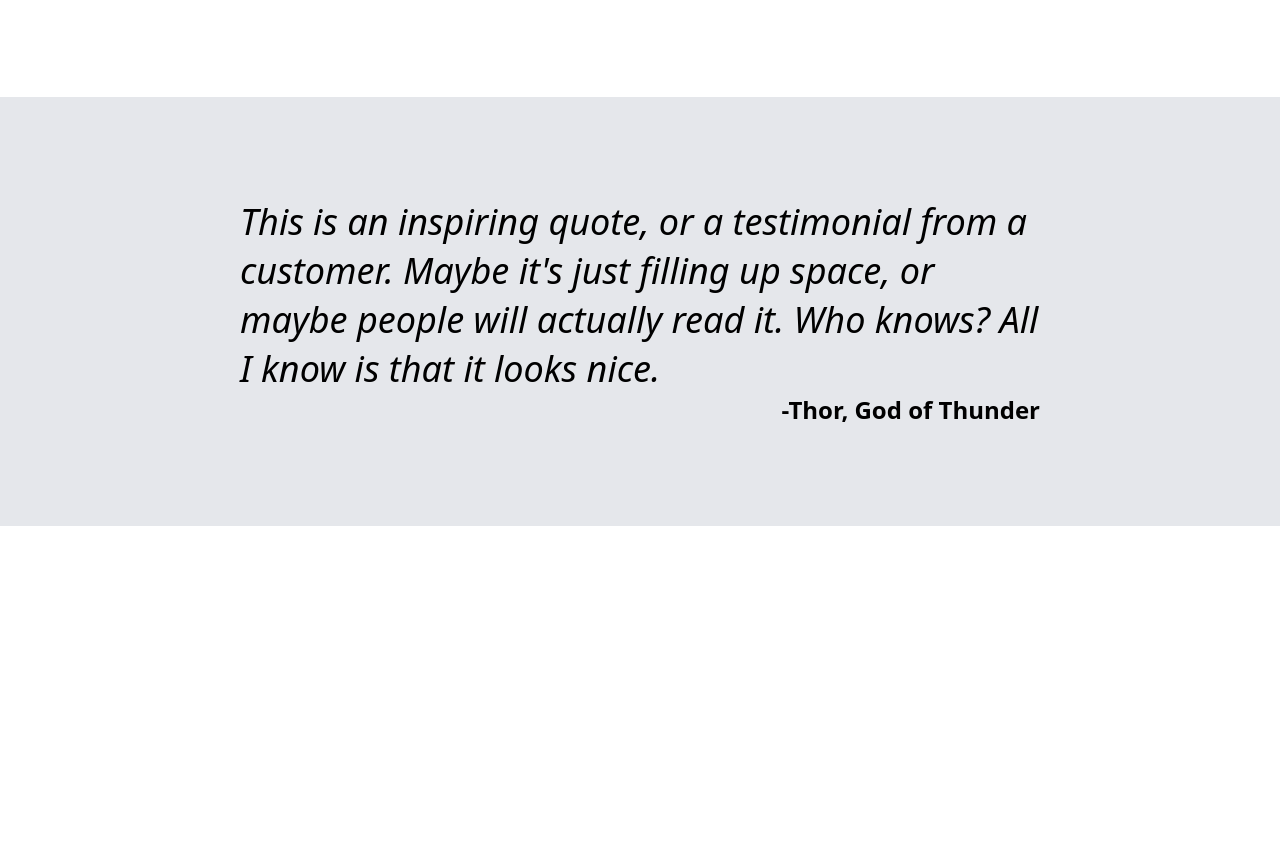
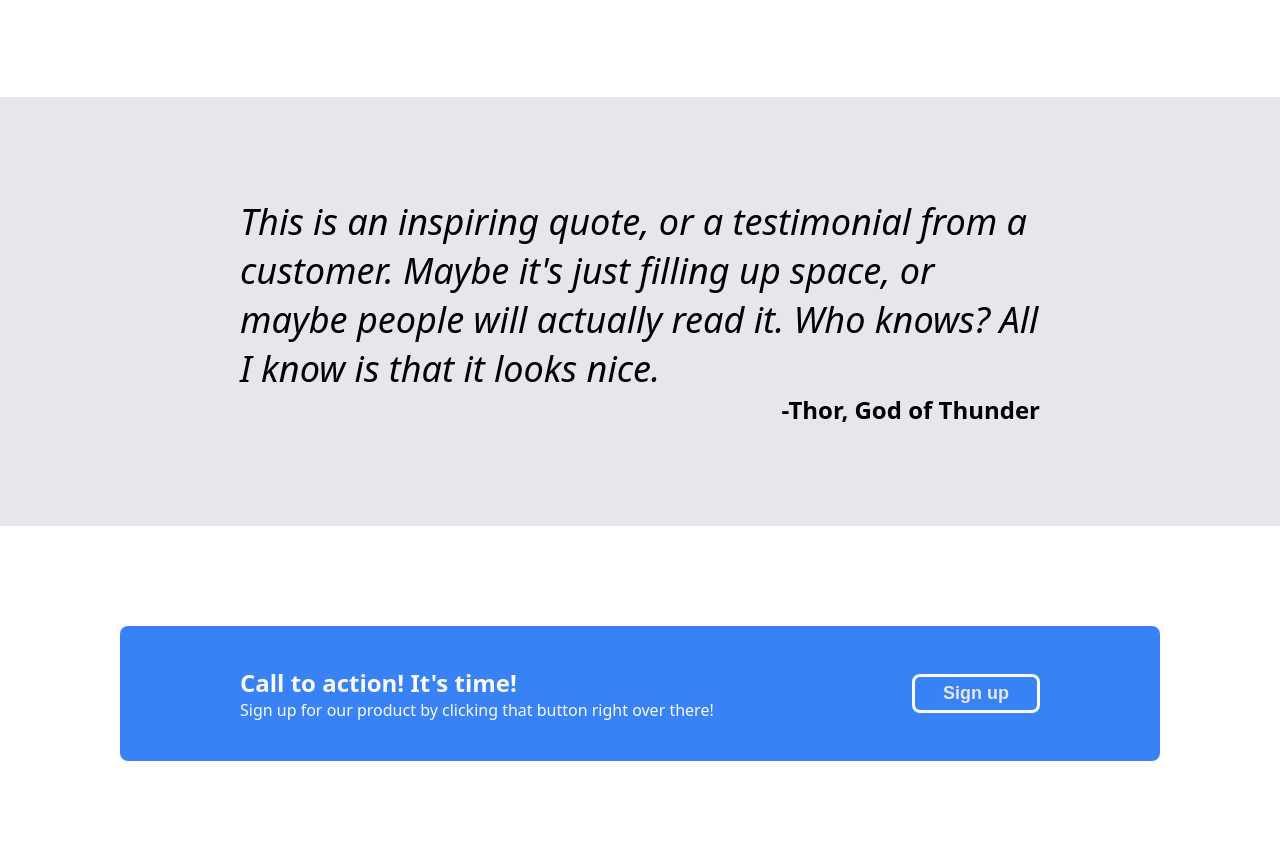
Before and after one commit to DragonCoder17/landing-page, a plain HTML site: page index.html in a window 1280 px wide. Shown: the part 855-1716 px from the top of the page. Before the commit the page ends 1381 px from the top, so only its background shows below. Drawn offline with Linux system fonts and the light colour scheme.

Commit message:
Edit index.html and styles.css

```diff
--- a/index.html
+++ b/index.html
@@ -64,5 +64,18 @@
             </div>
         </div>
     </div>
+    <div class="section4">
+        <div class="action-container">
+            <div class="action-group">
+                <div class="action-header">
+                    Call to action! It's time!
+                </div>
+                <div class="action-text">
+                    Sign up for our product by clicking that button right over there!
+                </div>
+            </div>
+            <button class="button action-button">Sign up</button>
+        </div>
+    </div>
 </body>
 </html>
--- a/styles.css
+++ b/styles.css
@@ -121,7 +121,7 @@ h1 {
 
 .info-box {
     border-color: #3882f6;
-    border-radius: 8px;
+    border-radius: 12px;
     border-style: solid;
     border-width: 4px;
     width: 150px;
@@ -158,3 +158,35 @@ h1 {
     display: flex;
     justify-content: flex-end;
 }
+
+.section4 {
+    display: flex;
+    justify-content: center;
+    align-items: center;
+    padding: 100px 0;
+}
+
+.action-container {
+    background-color: #3882f6;
+    width: 800px;
+    padding: 40px 120px;
+    display: flex;
+    justify-content: space-between;
+    align-items: center;
+    border-radius: 8px;
+}
+
+.action-header {
+    color: #f9faf8;
+    font-size: 24px;
+    font-weight: bold;
+}
+
+.action-text {
+    color: #f9faf8;
+}
+
+.action-button {
+    border: #f9faf8;
+    border-style: solid;
+}
```
